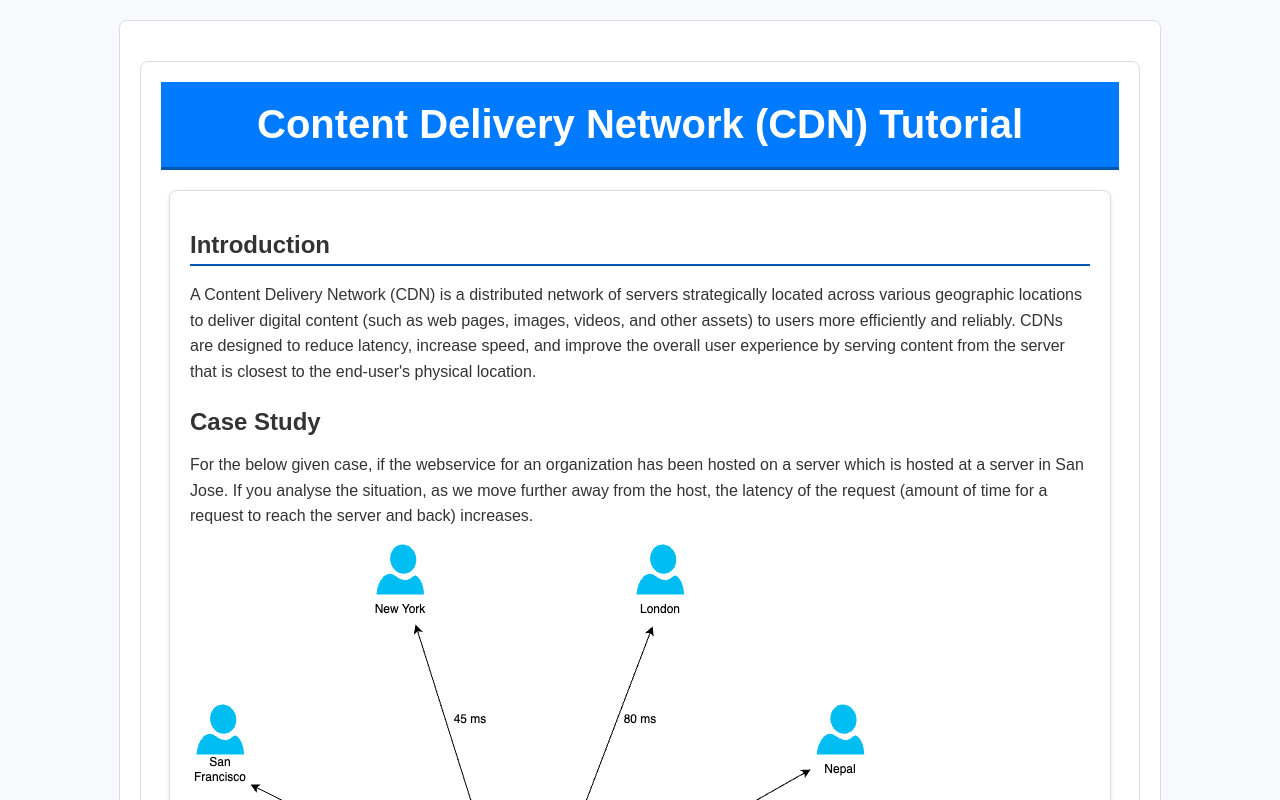
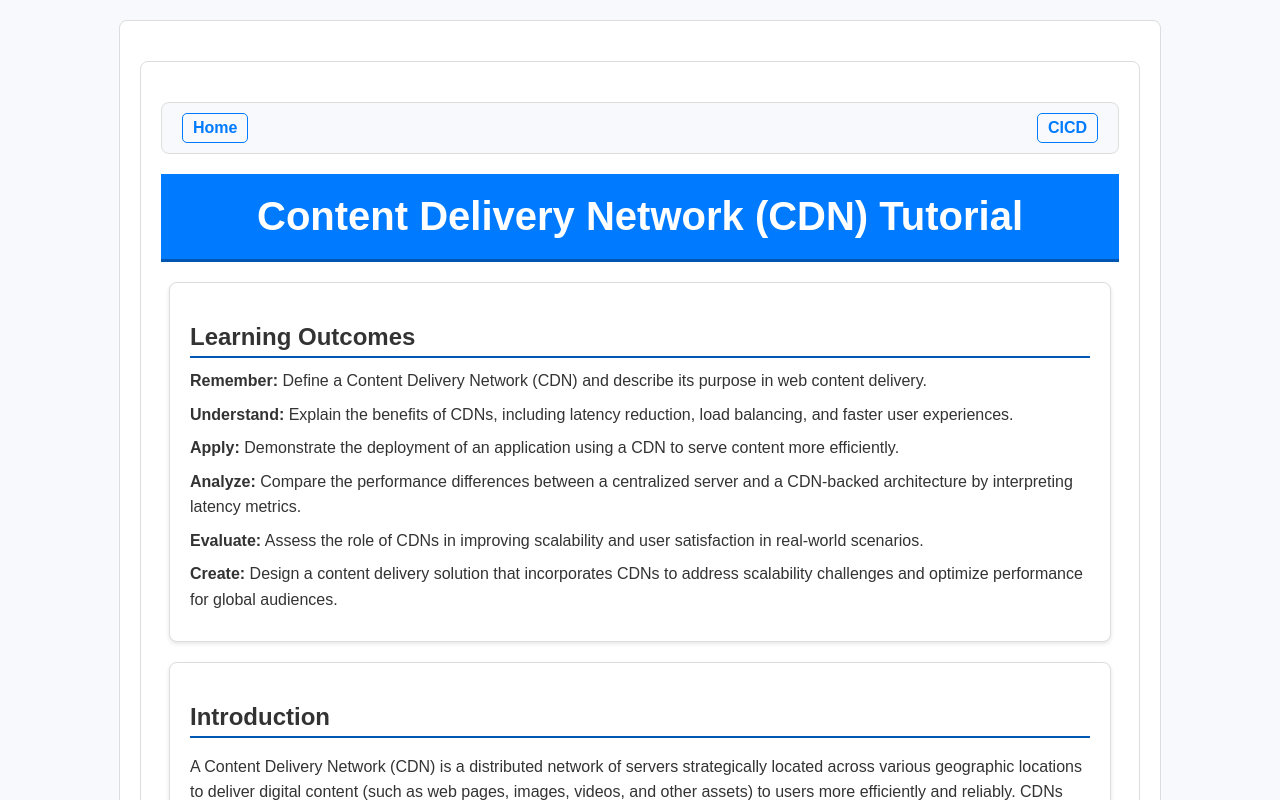
Before and after one commit to rdoshi13/SER598_performant-scalabledeployment_fall24, a React (Create React App) app in the folder pns-deployment/: page /cdn in a window 1280 px wide. Shown: the top 800 px of the page. Built offline with nearby package versions, Linux system fonts and the light colour scheme.

Commit message:
CDN and caching learning outcomes and navigation

```diff
--- a/pns-deployment/src/CDN.js
+++ b/pns-deployment/src/CDN.js
@@ -5,9 +5,42 @@ import { Link } from "react-router-dom";
 function CDN() {
   return (
     <div className="cdn">
+      <div className="navigation-buttons">
+        <Link to="/" className="home-button">
+          Home
+        </Link>
+        <Link to="/ci-cd" className="next-button">
+        CICD
+        </Link>
+      </div>
       <header className="App-header">
         <h1>Content Delivery Network (CDN) Tutorial</h1>
       </header>
+
+      <section className="learning-outcomes">
+      <h2>Learning Outcomes</h2>
+      <ul>
+        <li>
+          <strong>Remember:</strong> Define a Content Delivery Network (CDN) and describe its purpose in web content delivery.
+        </li>
+        <li>
+          <strong>Understand:</strong> Explain the benefits of CDNs, including latency reduction, load balancing, and faster user experiences.
+        </li>
+        <li>
+          <strong>Apply:</strong> Demonstrate the deployment of an application using a CDN to serve content more efficiently.
+        </li>
+        <li>
+          <strong>Analyze:</strong> Compare the performance differences between a centralized server and a CDN-backed architecture by interpreting latency metrics.
+        </li>
+        <li>
+          <strong>Evaluate:</strong> Assess the role of CDNs in improving scalability and user satisfaction in real-world scenarios.
+        </li>
+        <li>
+          <strong>Create:</strong> Design a content delivery solution that incorporates CDNs to address scalability challenges and optimize performance for global audiences.
+        </li>
+      </ul>
+    </section>
+
 
       <section className="introduction">
         <h2>Introduction</h2>
@@ -270,7 +303,9 @@ git push heroku main`}
                 </ul>
             </li>
         </ul>
+      </section>
 
+      <section>
         <h3>Conclusion</h3>
         <p>
           Implementing a CDN transforms the content delivery architecture from a single centralized server to a distributed network of edge servers. This setup ensures that users worldwide experience faster load times, improved reliability, and enhanced security, which are crucial for maintaining a competitive edge in the digital landscape.
--- a/pns-deployment/src/caching.js
+++ b/pns-deployment/src/caching.js
@@ -10,11 +10,27 @@ function Caching() {
         <Link to="/" className="home-button">
           Home
         </Link>
+        <Link to="/CDN" className="next-button">
+          CDN
+        </Link>
       </div>
 
       <header className="App-header">
         <h1>Caching Tutorial</h1>
       </header>
+
+      <section className="learning-outcomes">
+      <h2>Learning Outcomes</h2>
+      <ul>
+        <li><strong>Remember:</strong> Define caching and describe its purpose in computer systems and networks.</li>
+        <li><strong>Understand:</strong> Explain the importance of caching, including how it improves performance, reduces server load, and enhances cost efficiency.</li>
+        <li><strong>Apply:</strong> Demonstrate the ability to implement caching in a small-scale project using a React application.</li>
+        <li><strong>Analyze:</strong> Compare and contrast the performance outcomes with and without caching by interpreting latency results.</li>
+        <li><strong>Evaluate:</strong> Assess the effectiveness of caching strategies in optimizing data retrieval and identify potential challenges, such as stale data or cache misses.</li>
+        <li><strong>Create:</strong> Design a system or workflow that utilizes caching to improve application performance and scalability, incorporating techniques like browser caching, database caching, or CDN caching.</li>
+      </ul>
+    </section>
+
 
       <section className="introduction">
         <h2>Introduction to Caching</h2>
```
